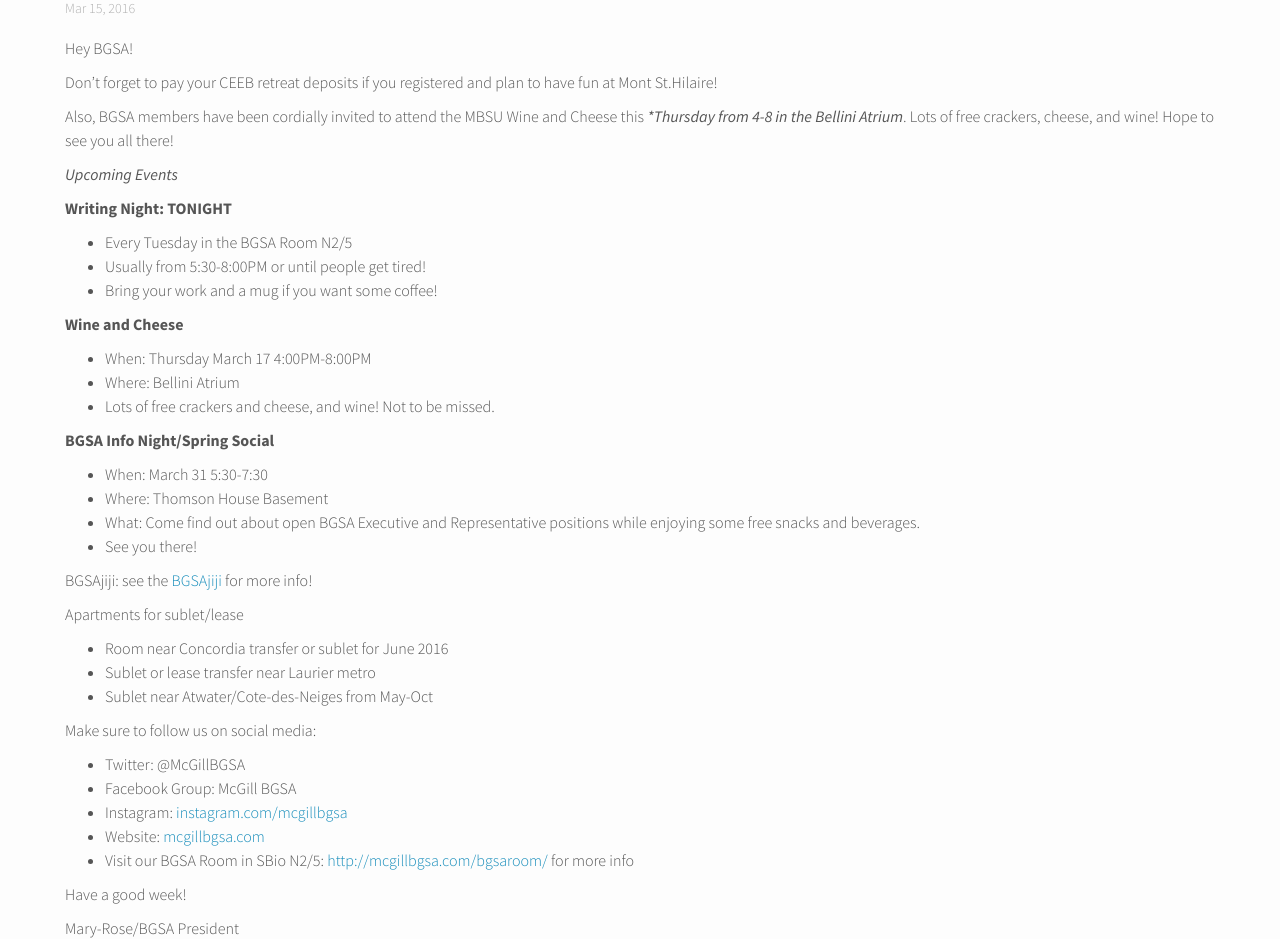
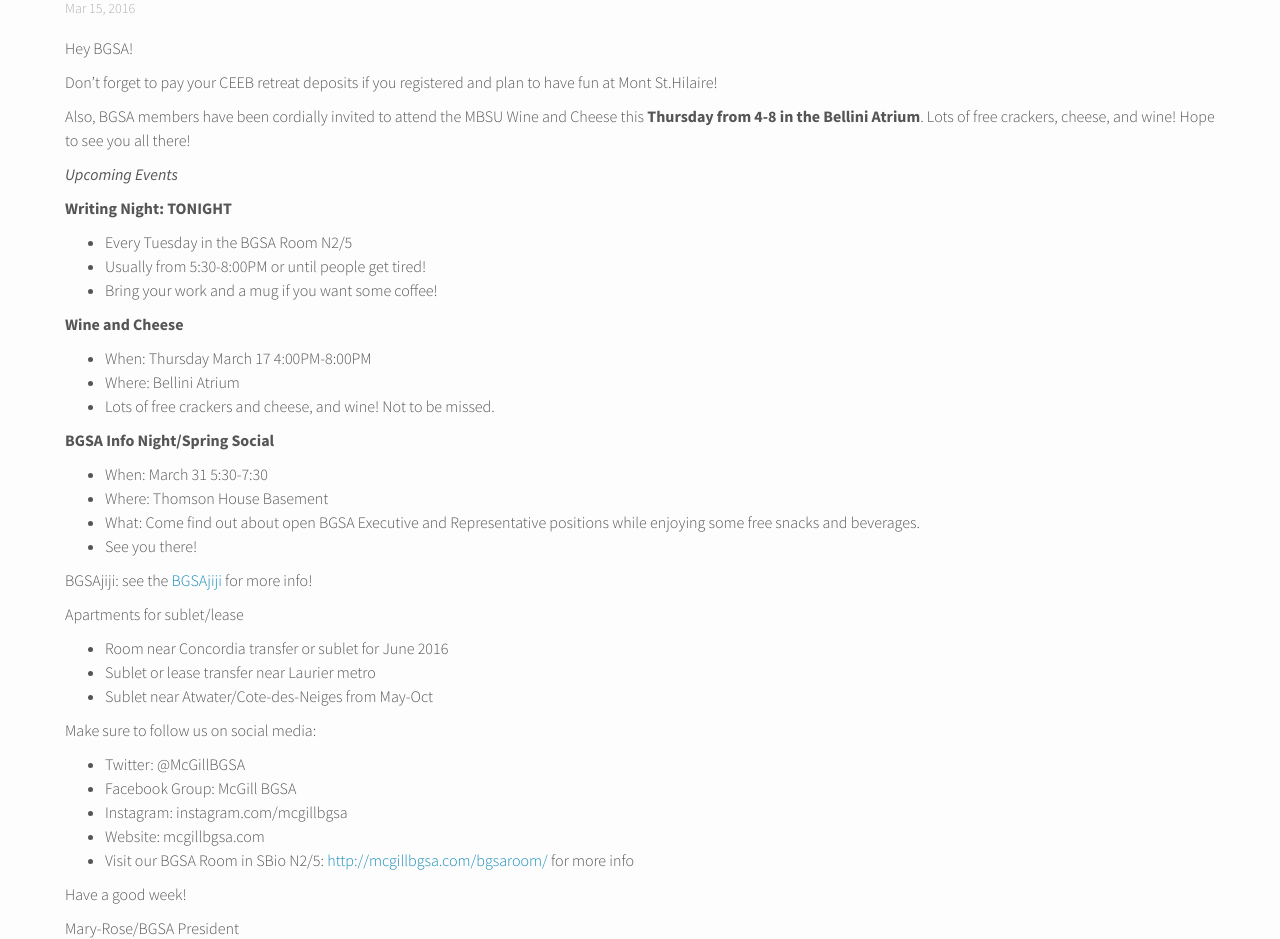
Before and after one commit to McGillBGSA/McGillBGSA.github.io, a Jekyll site: the page built from _posts/2016-03-15-Cheese-Wine-Thursday.md, in a window 1280 px wide and 1400 px high. Shown: the part 314-1253 px from the top of the window. Built offline with Jekyll 4.4.1, drawn with Linux system fonts in a browser that asks for light colours; nearby versions of some CDN libraries; part of the change alters nothing that is shown.

```diff
--- a/_posts/2016-03-15-Cheese-Wine-Thursday.md
+++ b/_posts/2016-03-15-Cheese-Wine-Thursday.md
@@ -9,7 +9,7 @@ Hey BGSA!
 
 Don't forget to pay your CEEB retreat deposits if you registered and plan to have fun at Mont St.Hilaire!
 
-Also, BGSA members have been cordially invited to attend the MBSU Wine and Cheese this **Thursday from 4-8 in the Bellini Atrium*.  Lots of free crackers, cheese, and wine! Hope to see you all there!
+Also, BGSA members have been cordially invited to attend the MBSU Wine and Cheese this **Thursday from 4-8 in the Bellini Atrium**.  Lots of free crackers, cheese, and wine! Hope to see you all there!
 
 _Upcoming Events_
 
@@ -45,8 +45,8 @@ Make sure to follow us on social media:
 
 - Twitter: @McGillBGSA
 - Facebook Group: McGill BGSA
-- Instagram: [instagram.com/mcgillbgsa](instagram.com/mcgillbgsa)
-- Website: [mcgillbgsa.com](mcgillbgsa.com)
+- Instagram: instagram.com/mcgillbgsa
+- Website: mcgillbgsa.com
 - Visit our BGSA Room in SBio N2/5: [http://mcgillbgsa.com/bgsaroom/](http://mcgillbgsa.com/bgsaroom/) for more info
 
 
```
